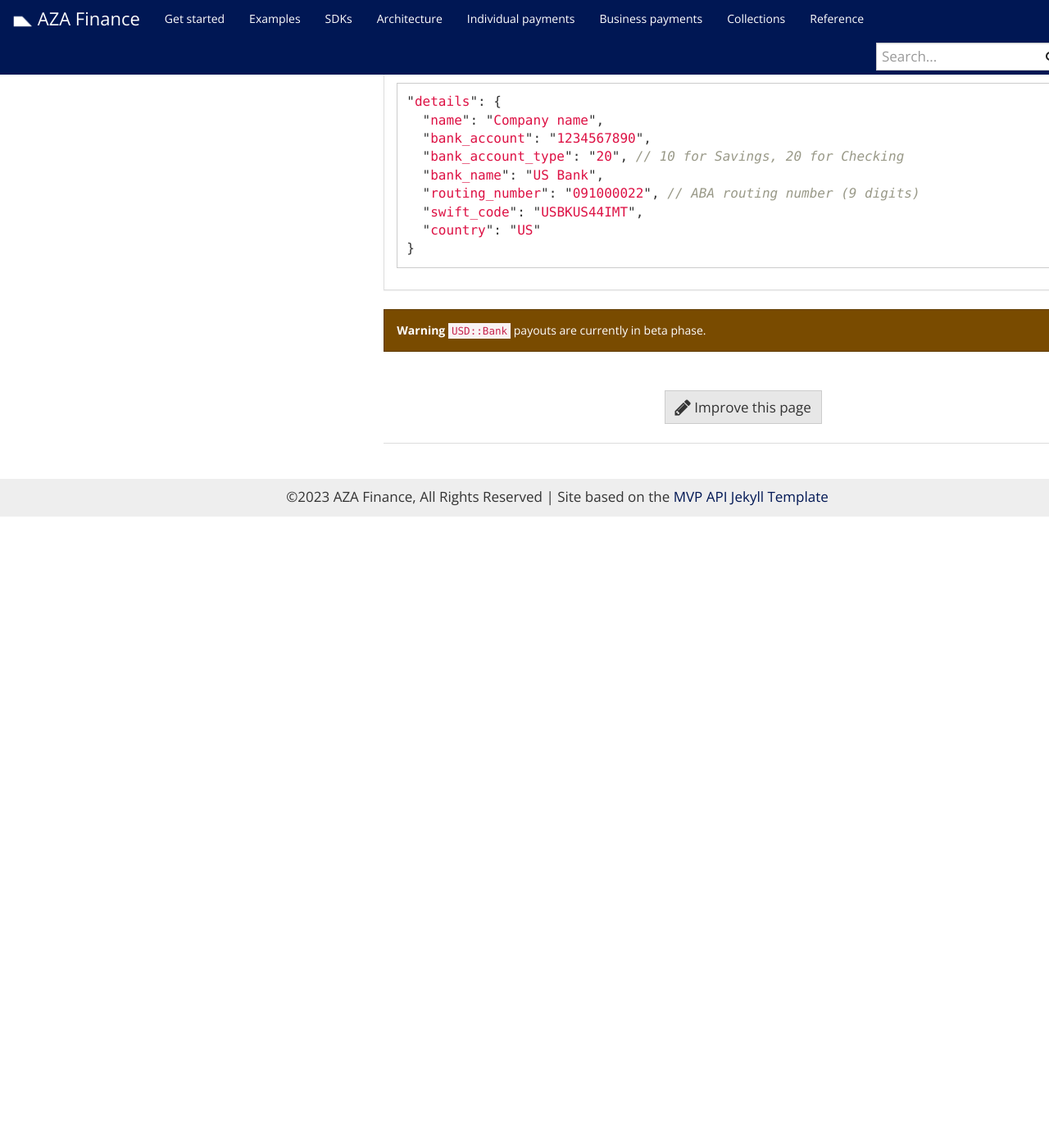
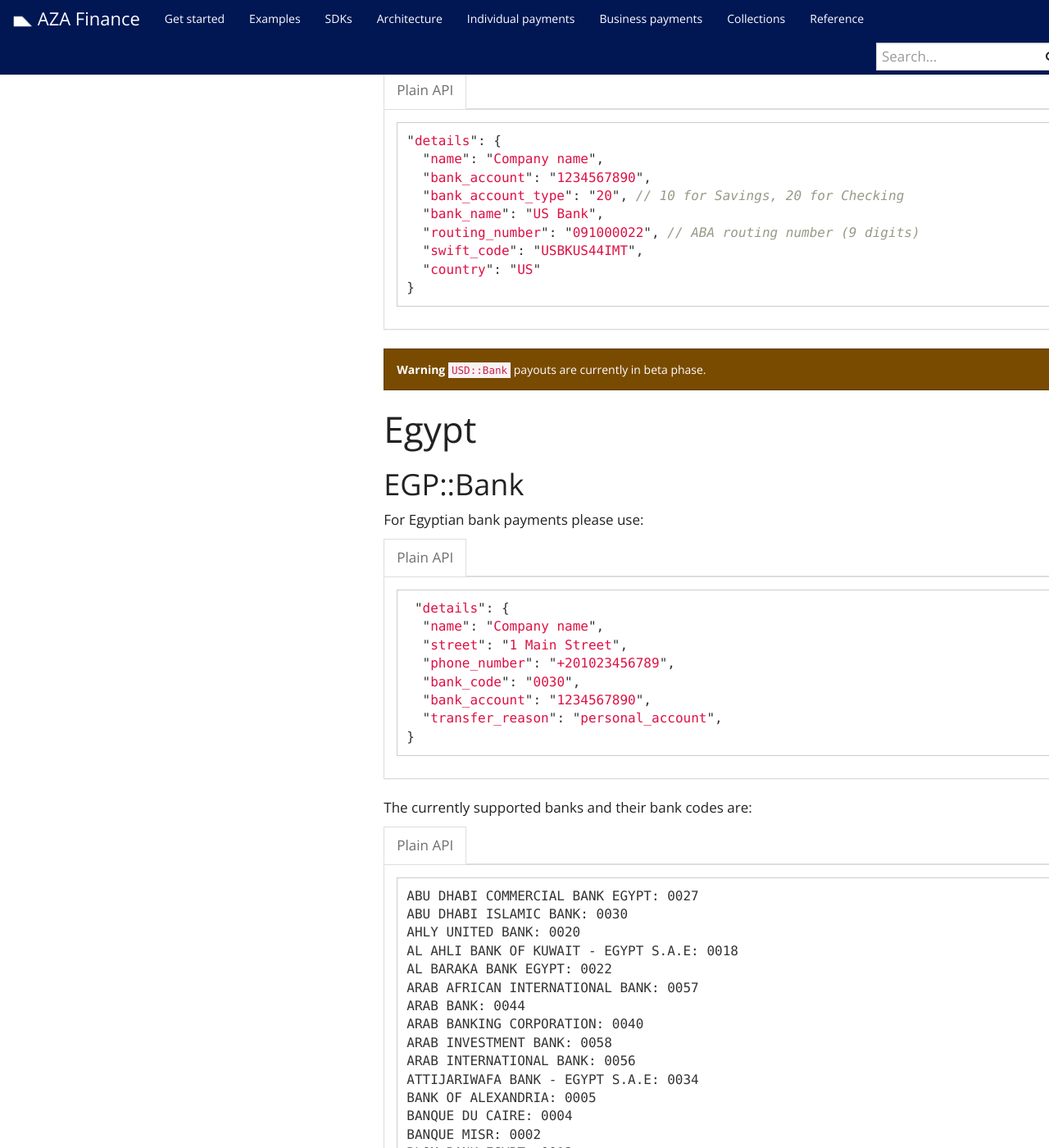
Before and after one commit to transferzero/api-documentation, a Jekyll site: the page built from _docs/business-payments.md, in a window 1280 px wide and 1400 px high, scrolled down 13709 px. Shown: the whole window at 82% size. Built offline with Jekyll 4.4.1, drawn with Linux system fonts in a browser that asks for light colours; nearby versions of some CDN libraries; comment, search, counter and statistics services are not loaded; before the commit the page ends 14339 px from its top, so only the background shows below that; some of the changed text lies outside the part shown.

Commit message:
BTA-12238-add-egp-bank-payouts

```diff
--- a/_docs/business-payments.md
+++ b/_docs/business-payments.md
@@ -450,3 +450,7 @@ The valid values for the industry / nature of business are the following:
 # United States
 
 {% include corridors/us-bank.md recipient_type='business' %}
+
+# Egypt
+
+{% include corridors/egp-bank.md recipient_type='business' %}
```
